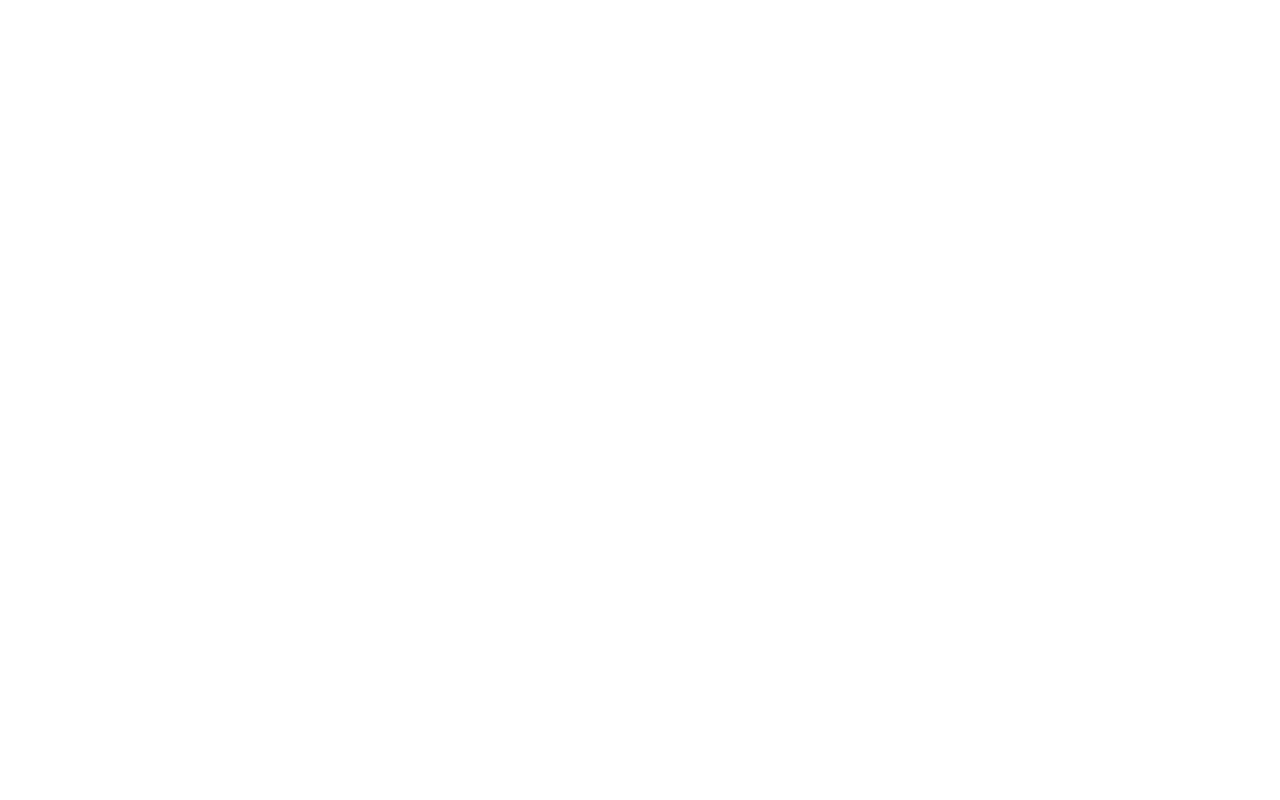
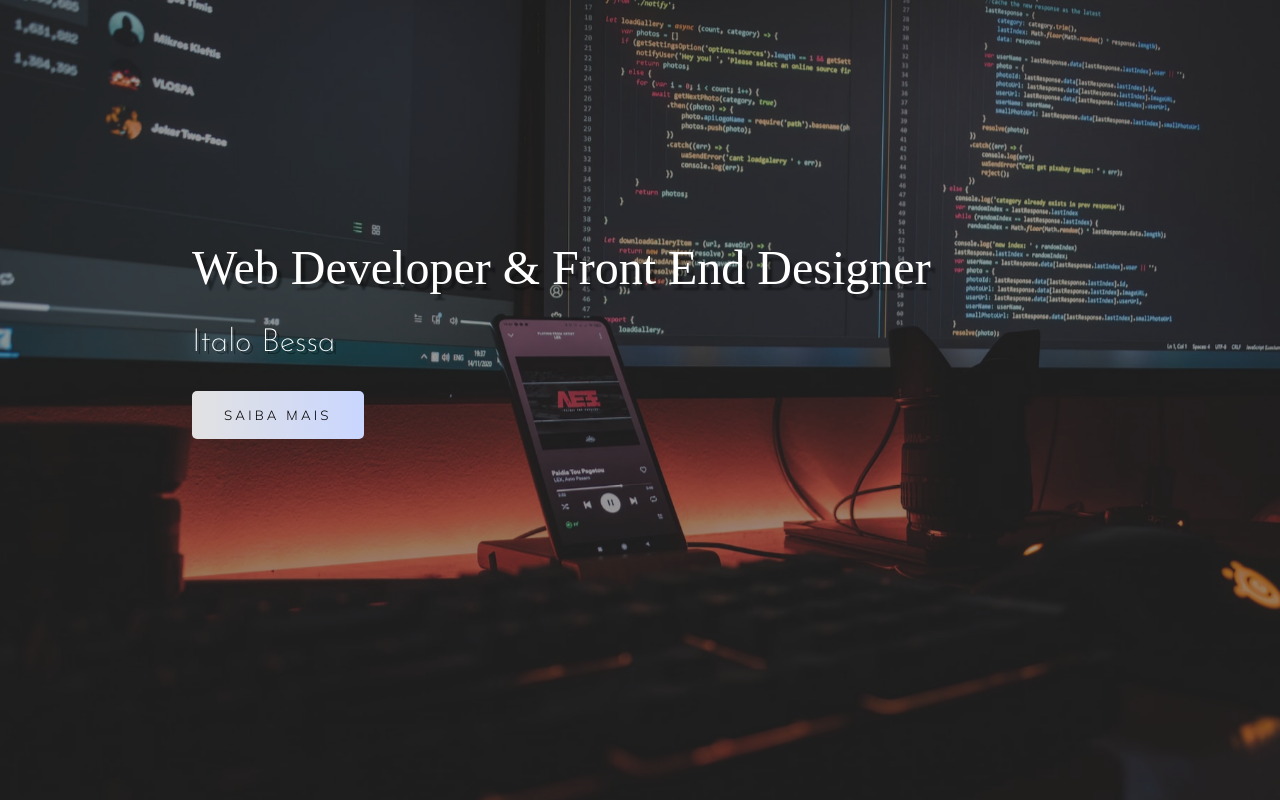
Before and after one commit to itallobessa/projetcsite, a plain HTML site: page index.html in a window 1280 px wide. Drawn offline with Linux system fonts and the light colour scheme.

Commit message:
:package: header

```diff
--- a/index.html
+++ b/index.html
@@ -5,9 +5,30 @@
     <meta http-equiv="X-UA-Compatible" content="IE=edge">
     <meta name="viewport" content="width=device-width, initial-scale=1.0">
     <link rel="stylesheet" href="style.css">
+    <link rel="apple-touch-icon" sizes="180x180" href="imagens/apple-touch-icon.png">
+    <link rel="icon" type="image/png" sizes="32x32" href="imagens/favicon-32x32.png">
+    <link rel="icon" type="image/png" sizes="16x16" href="imagens/favicon-16x16.png">
+    <link rel="manifest" href="/site.webmanifest">
     <title>ProjectSite</title>
 </head>
 <body>
 
+    <div class="container">
+         <header>
+            <div class="img-wrapper">
+             <img src="imagens/bg2.jpg" alt="">
+             <div class="banner">
+                <h1>Web Developer & Front End Designer</h1>
+
+
+                <p>Italo Bessa</p>
+                <button>Saiba Mais</button>
+            </div>
+        </header>
+
+    </div>
+
+
+
 </body>
 </html>
--- a/style.css
+++ b/style.css
@@ -2,3 +2,108 @@
 
 
 @import url('https://cdnjs.cloudflare.com/ajax/libs/font-awesome/5.12.0-2/css/all.min.css');
+
+
+
+*{
+    margin: 0;
+    padding: 0;
+
+}
+
+header{
+    width: 100%;
+    height: 100vh;
+    overflow: hidden;
+    position: relative;
+
+}
+
+
+ .img-wrapper{
+     width: 100%;
+     height: 100%;
+     overflow: hidden;
+     background-color: rgba(0,0,0,0.8)
+
+ }
+
+ .img-wrapper img{
+     width: 100%;
+     height: 100%;
+     object-fit: cover;
+     opacity: 0.5;
+     animation: zoom 10s;
+
+ }
+
+ @keyframes zoom {
+    0%{
+        transform: scale(1.3);
+    }
+    100%{
+        transform: scale(1);
+    }
+}
+
+ .banner{
+     position: absolute;
+     top: 30%;
+     left: 15%;
+ }
+
+ .banner h1{
+     color: white;
+     font-size: 3rem;
+     font-family:"Baloo da 2", serif;
+     font-weight: 200;
+     text-shadow: .3rem .4rem 2px rgba(0,0,0, .4);
+     margin-bottom: 2rem;
+     opacity: 0;
+     animation: moveBanner 1s 0.5s forwards;
+}
+
+@keyframes moveBanner{
+    0%{
+        transform: translateY(10rem) rotateY(-30deg)
+    }
+    100%{
+       transform: translateY(0rem); rotateY: (0);
+       opacity: 1;
+   }
+}
+
+.banner p{
+    font-family: "Josefin Sans", serif;
+    color: white;
+    font-size: 2rem;
+    text-shadow:.2rem .2rem rgba(0,0,0, .4);
+    margin-bottom: 2rem;
+    opacity: 0;
+    animation: moveBanner 1s 0.7s forwards;
+}
+
+.banner button{
+    font-family: "Mulish", serif;
+    color: black;
+    text-transform: uppercase;
+    letter-spacing: 0.2rem;
+    background-color: white;
+    background: #C9D6FF;
+    background: -webkit-linear-gradient(to right, #E2E2E2, #C9D6FF);
+    background: linear-gradient(to right, #E2E2E2, #C9D6FF);
+    padding-top: 1rem;
+    padding-bottom: 1rem;
+    padding-left: 2rem;
+    padding-right: 2rem;
+    border: none;
+    border-radius: 5px;
+    cursor: pointer;
+    opacity: 0;
+    animation: moveBanner 1s 0.9s forwards;
+}
+
+ .banner button:hover{
+     opacity: 0.5;
+
+ }
```
Also changed, not shown: imagens/android-chrome-192x192.png (renamed from android-chrome-192x192.png), imagens/android-chrome-512x512.png (renamed from android-chrome-512x512.png), imagens/apple-touch-icon.png (renamed from apple-touch-icon.png), imagens/bg.jpg (added), imagens/bg2.jpg (added), imagens/favicon-16x16.png (renamed from favicon-16x16.png), imagens/favicon-32x32.png (renamed from favicon-32x32.png), site.webmanifest, 1 other file.
